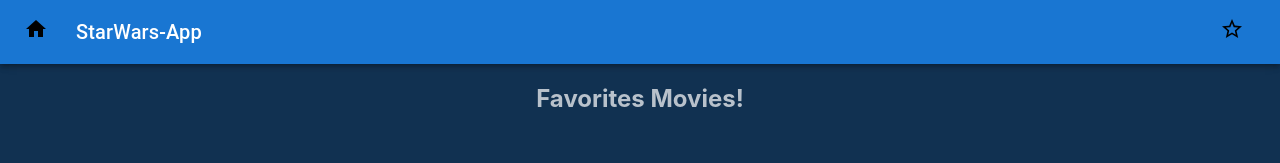
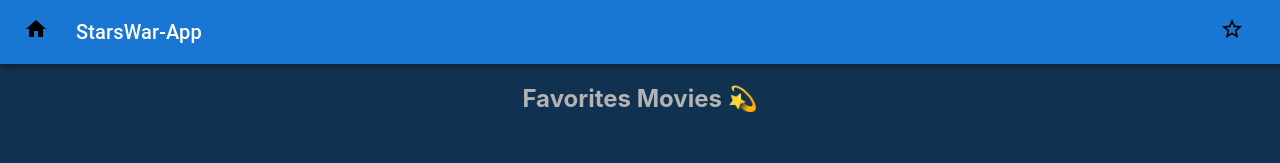
Before and after one commit to itayros1994/starWars, a React (Create React App) app: page /#/favorites in a window 1280 px wide. Shown: the top 163 px of the page. Built offline with nearby package versions, Linux system fonts and the light colour scheme.

Commit message:
fixing favorite bag

```diff
--- a/package.json
+++ b/package.json
@@ -1,4 +1,5 @@
 {
+  "homepage": "http://itayros1994.github.io/starWars",
   "name": "star-wars",
   "version": "0.1.0",
   "private": true,
@@ -12,6 +13,7 @@
     "@testing-library/react": "^11.2.7",
     "@testing-library/user-event": "^12.8.3",
     "axios": "^0.24.0",
+    "gh-pages": "^3.2.3",
     "react": "^17.0.2",
     "react-dom": "^17.0.2",
     "react-loader-spinner": "^4.0.0",
@@ -22,6 +24,8 @@
     "web-vitals": "^1.1.2"
   },
   "scripts": {
+    "predeploy": "npm run build",
+    "deploy": "gh-pages -d build",
     "start": "react-scripts start",
     "build": "react-scripts build",
     "test": "react-scripts test",
--- a/src/App.js
+++ b/src/App.js
@@ -20,14 +20,14 @@ function App() {
 
   // Add Movie To Favorites
   const onSetToFavorties = (movie) => {
-    handleClick();
-    handleClose();
     if (
       favoritesMovies.findIndex(
         (favoriteMovie) => favoriteMovie.title === movie.title
       ) !== -1
     )
       return favoritesMovies;
+    handleClick();
+    handleClose();
     setFavoritesMovies([...favoritesMovies, movie]);
     localStorage.setItem("favoritesMovies", JSON.stringify(favoritesMovies));
   };
@@ -39,7 +39,6 @@ function App() {
     );
     localStorage.setItem("favoritesMovies", JSON.stringify(favoritesMovies));
   };
-
 
   // Closing And Opening The Snack Bar
   const handleClick = () => {
--- a/src/assets/style/main.scss
+++ b/src/assets/style/main.scss
@@ -26,8 +26,7 @@ body {
 }
 
 .hero{
-  color: white;
-  opacity: 70%;
+  color: rgb(179, 179, 179);
 }
 
 .link {
--- a/src/cmps/Header.jsx
+++ b/src/cmps/Header.jsx
@@ -70,7 +70,7 @@ export function Header({favoritesMovies}) {
       }}
       open={isMobileMenuOpen}
       onClose={handleMobileMenuClose}
-    >
+      >
       <MenuItem>
         <IconButton size="large" aria-label="show 4 new mails" color="inherit">
           <Badge badgeContent={favoritesMovies.length} color="error">
@@ -107,7 +107,7 @@ export function Header({favoritesMovies}) {
             component="div"
             sx={{ display: { xs: 'none', sm: 'block' } }}
           >
-            StarWars-App
+            StarsWar-App
           </Typography>
           <Box sx={{ flexGrow: 1 }} />
           <Box sx={{ display: { xs: 'none', md: 'flex' } }}>
--- a/src/cmps/MovieList.jsx
+++ b/src/cmps/MovieList.jsx
@@ -15,7 +15,7 @@ export function MovieList({ movies, onSetToFavorties}) {
   return (
     <div className='movie-list-container'>
       <div className='movie-preview-container'>
-      <h2 className='choose-movie'>Choose StarWar Movie 💥</h2>
+      <h2 className='choose-movie'>Choose StarsWar Movie 🎬</h2>
         {movies.map((movie) => {
           return <MoviePreview selectMovie={selectMovie} movie={movie}/>;
         })}
--- a/src/pages/Favorties.jsx
+++ b/src/pages/Favorties.jsx
@@ -4,14 +4,17 @@ import { MoviePreview } from "../cmps/MoviePreview";
 
 export function Favorties({ favoritesMovies, onRemoveFromFavorites }) {
 
+  const nothing =()=> {
+  }
+
   return (
     <div>
-      <h2 className="hero">Favorites Movies!</h2>
+      <h2 className="hero">Favorites Movies 💫</h2>
       <div className="favorites-container">
         {favoritesMovies.map((movie) => {
           return (
             <div className="favorite">
-              <MoviePreview movie={movie}/>
+              <MoviePreview movie={movie} selectMovie={nothing} />
               <Button variant="contained" color="info" onClick={() => onRemoveFromFavorites(movie)}>
                 Remove
               </Button>
--- a/src/pages/StarWarsApp.jsx
+++ b/src/pages/StarWarsApp.jsx
@@ -14,7 +14,7 @@ export function StarWarsApp({ onSetToFavorties}) {
 
   return (
     <div>
-      <h2 className='hero'>StarWars App 💥 </h2>
+      <h2 className='hero'>StarsWar App 💥 </h2>
       <MovieList onSetToFavorties={onSetToFavorties} movies={movies} />
     </div>
   );
```
Also changed, not shown: 1 other file (tests, documents, lock files or other folders).
